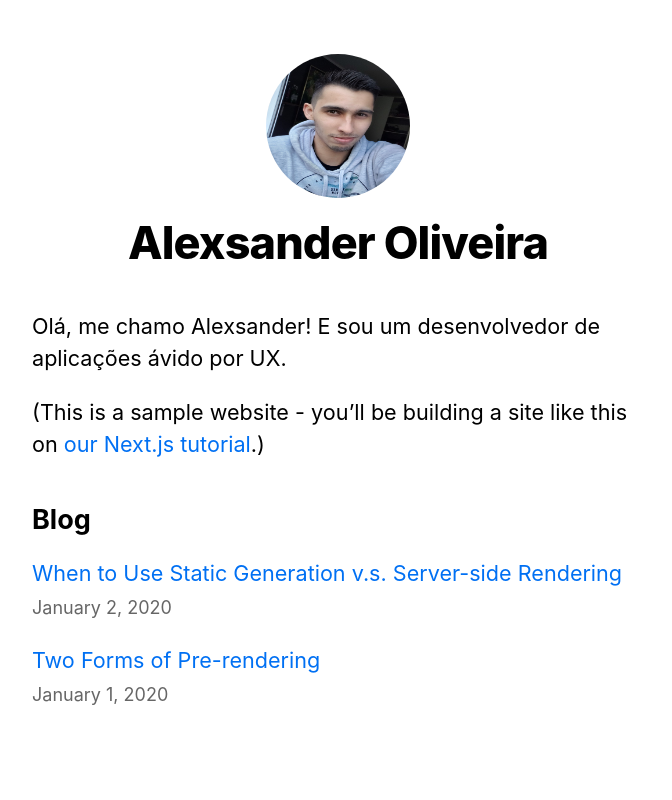
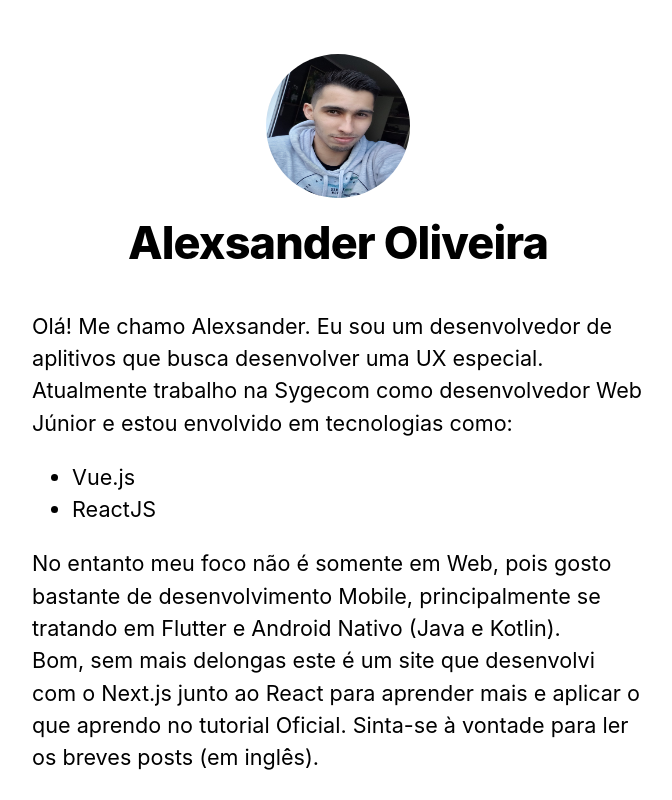
Before and after one commit to Alexz96/next-selfblog, a Next.js app: page / in a window 1280 px wide. Shown: the top 800 px of the page, without its empty margins (302-974 px from the left). Built offline with nearby package versions, Linux system fonts and the light colour scheme.

Commit message:
Correções e alterações
Realizado uma correção na imagem do perfil que era mostrada nas demais telas e alterado a Bio do meu perfil.

```diff
--- a/pages/index.js
+++ b/pages/index.js
@@ -35,10 +35,15 @@ export default function Home({ allPostsData }) {
         <title>{siteTitle}</title>
       </Head>
       <section className={utilStyles.headingMd}>
-        <p>Olá, me chamo Alexsander! E sou um desenvolvedor de aplicações ávido por UX.</p>
         <p>
-          (This is a sample website - you’ll be building a site like this on{' '}
-          <a href="https://nextjs.org/learn">our Next.js tutorial</a>.)
+          Olá! Me chamo Alexsander. Eu sou um desenvolvedor de aplitivos que busca desenvolver uma UX especial.<br />
+          Atualmente trabalho na Sygecom como desenvolvedor Web Júnior e estou envolvido em tecnologias como:
+          <ul>
+            <li>Vue.js</li>
+            <li>ReactJS</li>
+          </ul>
+          No entanto meu foco não é somente em Web, pois gosto bastante de desenvolvimento Mobile, principalmente se tratando em Flutter e Android Nativo (Java e Kotlin).<br />
+          Bom, sem mais delongas este é um site que desenvolvi com o Next.js junto ao React para aprender mais e aplicar o que aprendo no tutorial Oficial. Sinta-se à vontade para ler os breves posts (em inglês).
         </p>
       </section>
 
```
